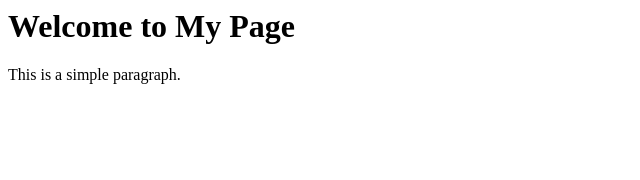
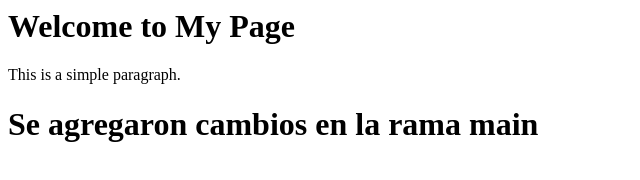
Before and after one commit to Misa290607/prueba_git, a plain HTML site: page index.html in a window 1280 px wide. Shown: the whole page, without its empty margins (0-640 px from the left). Drawn offline with Linux system fonts and the light colour scheme.

Commit message:
feat: cambios en main

```diff
--- a/index.html
+++ b/index.html
@@ -5,5 +5,17 @@
     <body>
         <h1>Welcome to My Page</h1>
         <p>This is a simple paragraph.</p>
+
+
+
+
+
+
+
+
+
+        <h1>Se agregaron cambios en la rama main</h1>
+
+
     </body>
 </html>
```
